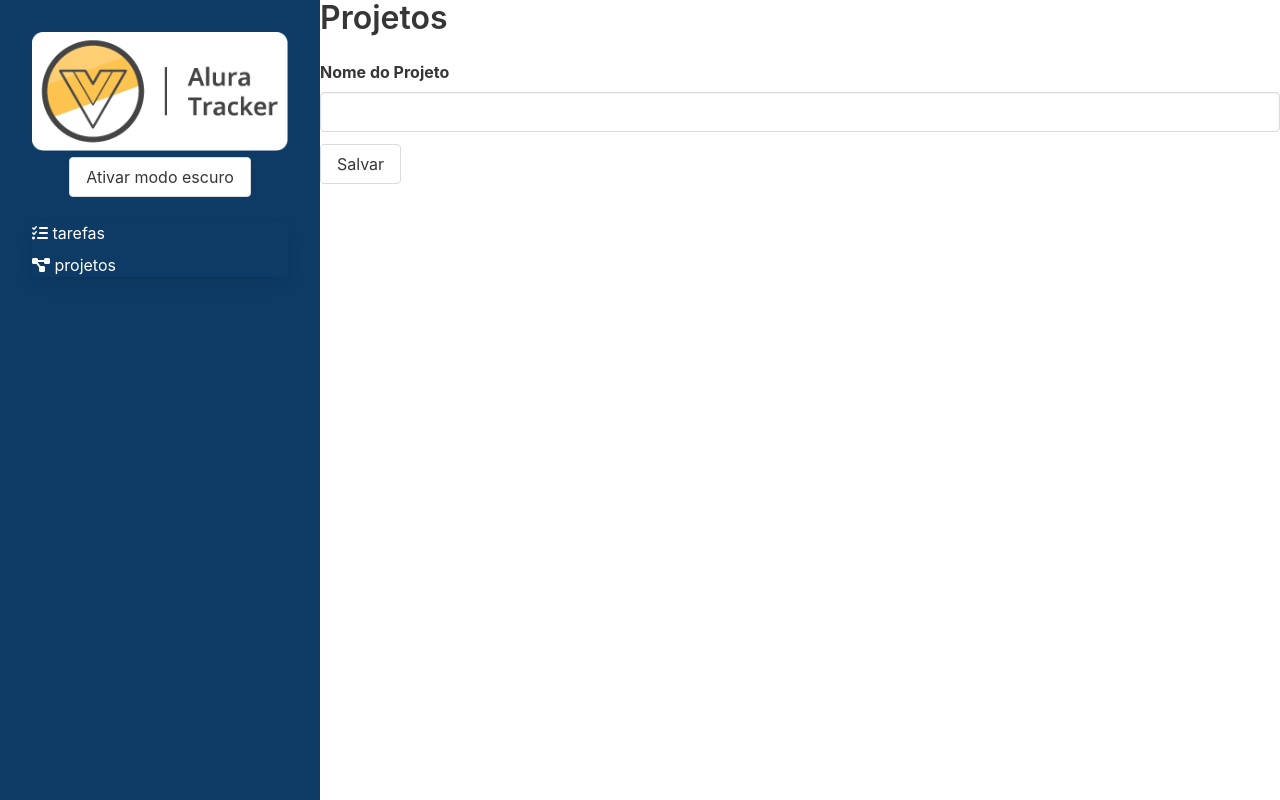
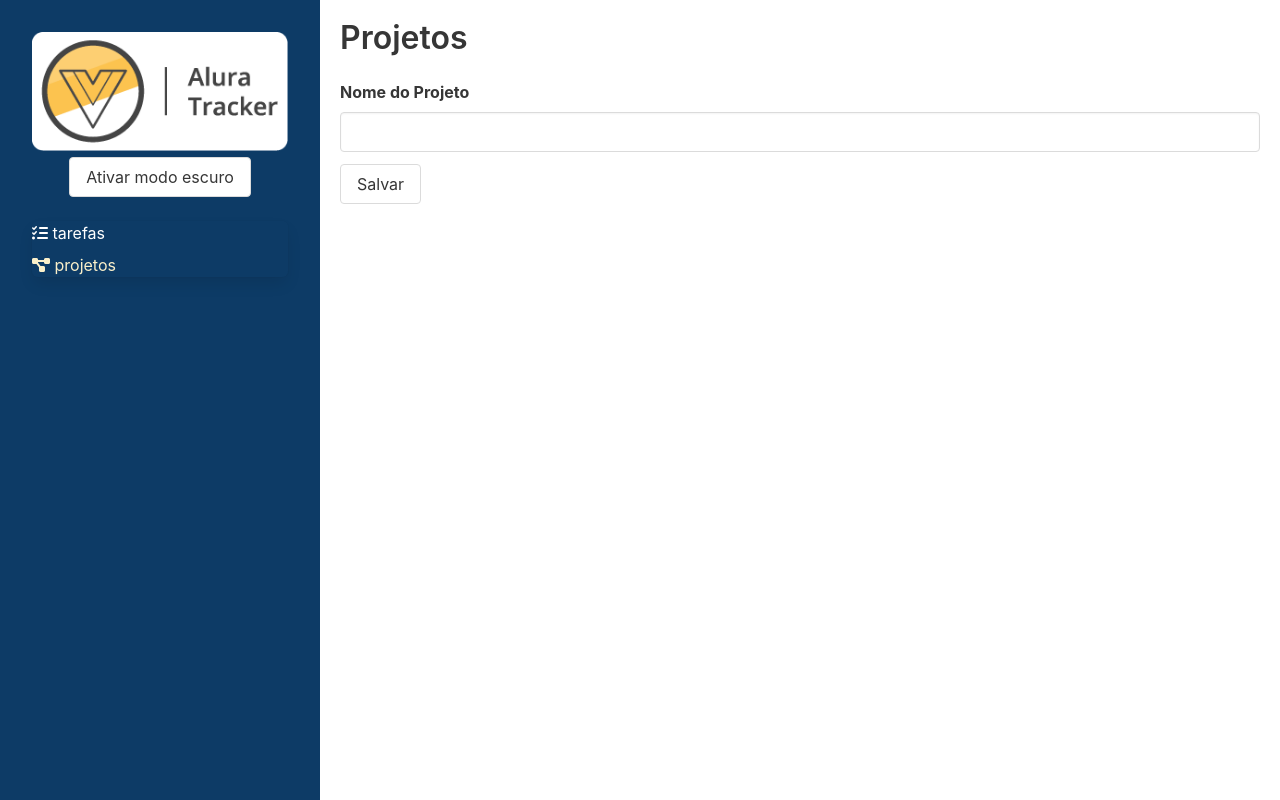
Before and after one commit to joao-lusa/estudo-vue, a Vue app in the folder alura-tracker/: page /#/projetos/1 in a window 1280 px wide. Before the commit this address led to /#/projetos/novo. Built offline with nearby package versions, Linux system fonts and the light colour scheme.

Commit message:
Rotas aninhadas

```diff
--- a/alura-tracker/src/views/Projetos.vue
+++ b/alura-tracker/src/views/Projetos.vue
@@ -1,54 +1,21 @@
 <template>
-  <section class="projetos">
+  <div class="projetos">
     <h1 class="title">Projetos</h1>
-    <router-link to="/projetos/novo" class="button">
-      <span class="icon is-small">
-        <i class="fas fa-plus"></i>
-      </span>
-      <span>Novo projeto</span>
-    </router-link>
-    <table class="table is-fullwidth">
-      <thead>
-        <tr>
-          <th>ID</th>
-          <th>Nome</th>
-          <th>Ações</th>
-        </tr>
-      </thead>
-      <tbody>
-        <tr v-for="projeto in projetos" :key="projeto.id">
-          <td>{{ projeto.id }}</td>
-          <td>{{ projeto.nome }}</td>
-          <td>
-            <router-link :to="`/projetos/${projeto.id}`" class="button">
-              <span class="icon is-small">
-                <i class="fas fa-pencil-alt"></i>
-              </span>
-            </router-link>
-          </td>
-        </tr>
-      </tbody>
-    </table>
-  </section>
+    <router-view></router-view>
+  </div>
 </template>
 
 <script lang="ts">
-import { computed, defineComponent } from "vue";
-import { useStore } from "@/store";
+import { defineComponent } from 'vue'
 
 export default defineComponent({
-  name: "ProjetosView",
-  setup() {
-    const store = useStore();
-    return {
-      projetos: computed(() => store.state.projetos),
-    };
-  },
-});
+  name:"ProjetosView"
+})
+
 </script>
 
 <style scoped>
 .projetos {
-  padding: 2.25;
+  padding: 1.25rem;
 }
 </style>
--- a/alura-tracker/src/views/projetos/Formulario.vue
+++ b/alura-tracker/src/views/projetos/Formulario.vue
@@ -1,6 +1,5 @@
 <template>
-  <section class="projetos">
-    <h1 class="title">Projetos</h1>
+  <section>
     <form @submit.prevent="salvar">
       <div class="field">
         <label for="nomeDoProjeto" class="label"> Nome do Projeto </label>
@@ -62,9 +61,3 @@
   }
 });
 </script>
-
-<style scoped>
-.projetos {
-  padding: 2.25;
-}
-</style>
--- /dev/null
+++ b/alura-tracker/src/views/projetos/Lista.vue
@@ -0,0 +1,47 @@
+<template>
+  <section>
+     <router-link to="/projetos/novo" class="button">
+      <span class="icon is-small">
+        <i class="fas fa-plus"></i>
+      </span>
+      <span>Novo projeto</span>
+    </router-link>
+    <table class="table is-fullwidth">
+      <thead>
+        <tr>
+          <th>ID</th>
+          <th>Nome</th>
+          <th>Ações</th>
+        </tr>
+      </thead>
+      <tbody>
+        <tr v-for="projeto in projetos" :key="projeto.id">
+          <td>{{ projeto.id }}</td>
+          <td>{{ projeto.nome }}</td>
+          <td>
+            <router-link :to="`/projetos/${projeto.id}`" class="button">
+              <span class="icon is-small">
+                <i class="fas fa-pencil-alt"></i>
+              </span>
+            </router-link>
+          </td>
+        </tr>
+      </tbody>
+    </table>
+  </section>
+</template>
+
+<script lang="ts">
+import { computed, defineComponent } from "vue";
+import { useStore } from "@/store";
+
+export default defineComponent({
+  name: "ListaView",
+  setup() {
+    const store = useStore();
+    return {
+      projetos: computed(() => store.state.projetos),
+    };
+  },
+});
+</script>
```
Also changed, not shown: alura-tracker/src/roteador/index.ts (+10 -3 lines).
